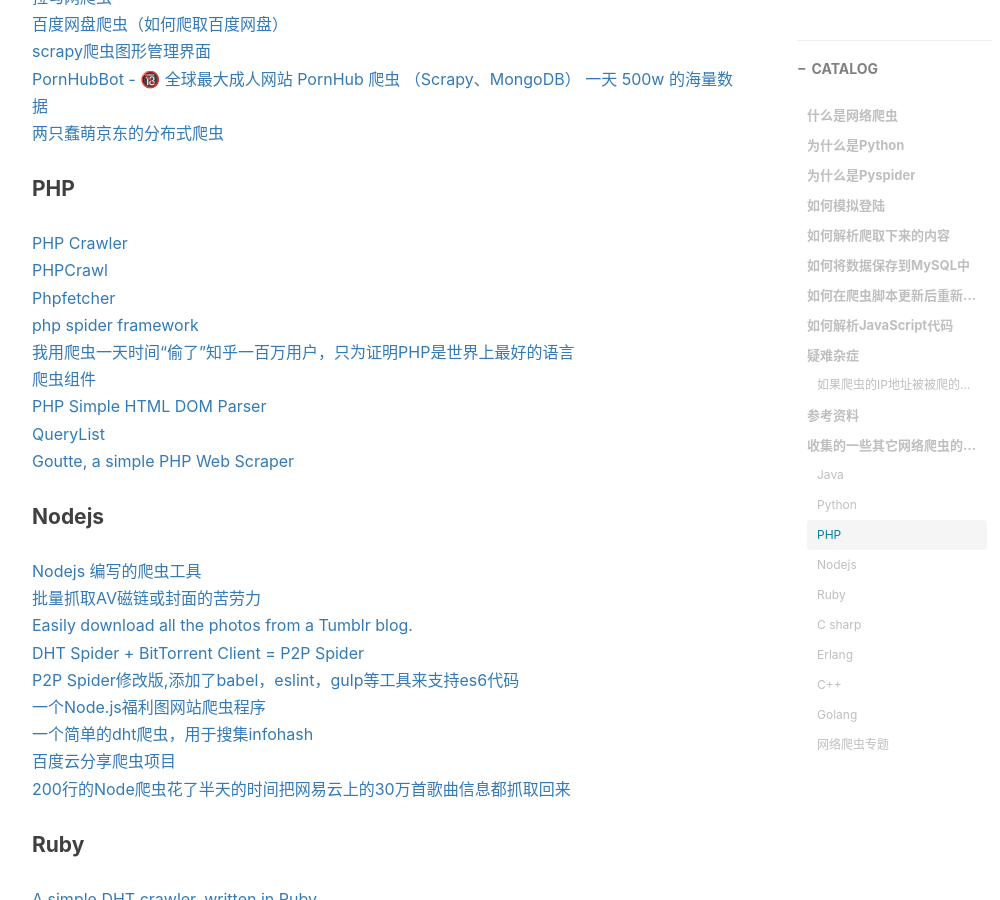
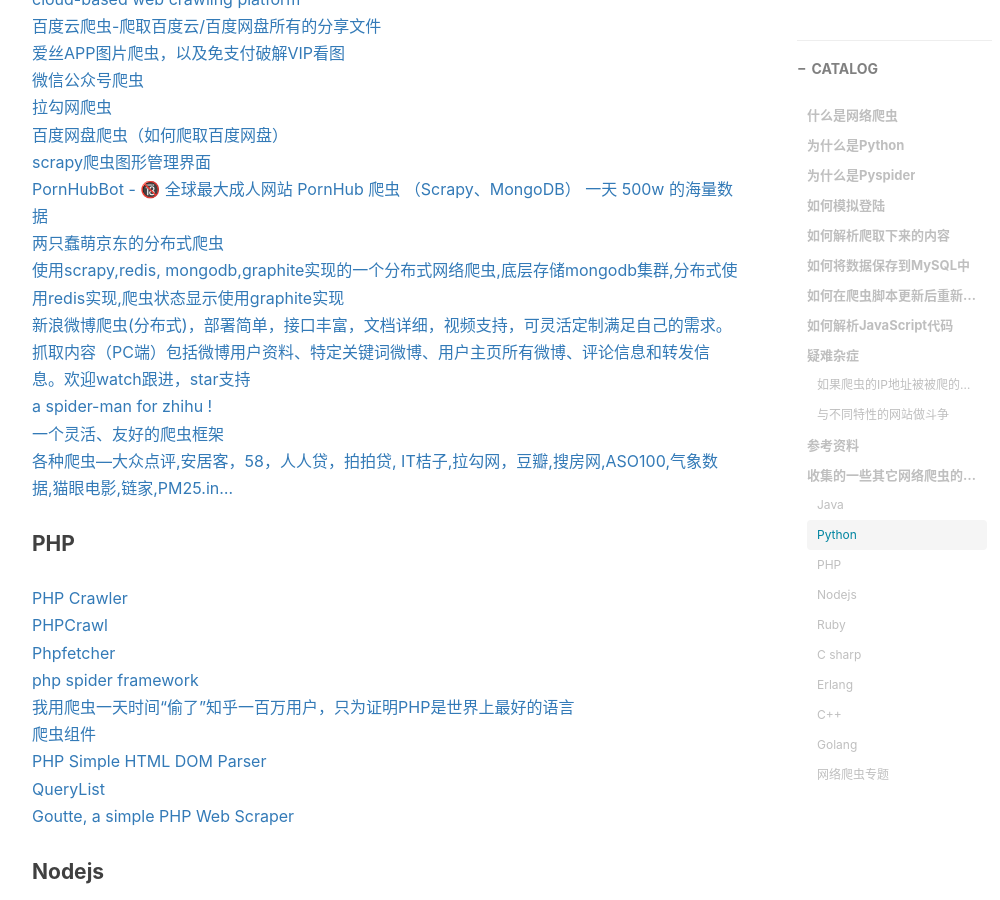
Before and after one commit to figofuture/figofuture.github.io, a Jekyll site: the page built from _posts/2016-08-10-pyspider-as-a-web-crawler-system.markdown, in a window 1280 px wide and 900 px high, scrolled down 12464 px. Shown: the whole window, without its empty margins (233-1233 px from the left). Built offline with Jekyll 4.4.1, drawn with Linux system fonts in a browser that asks for light colours; nearby versions of some CDN libraries; comment, search, counter and statistics services are not loaded; some of the changed text lies outside the part shown.

Commit message:
add new crawlers

```diff
--- a/_posts/2016-08-10-pyspider-as-a-web-crawler-system.markdown
+++ b/_posts/2016-08-10-pyspider-as-a-web-crawler-system.markdown
@@ -415,6 +415,9 @@
 #### 如果爬虫的IP地址被被爬的网站服务器屏蔽
 爬取的时候自己的IP被被爬的网站服务器封掉了,自动重启路由器,让路由器重新分配IP,然后在去爬取内容，[dynamic_ip](https://github.com/hizdm/dynamic_ip)
 
+#### 与不同特性的网站做斗争
+https://github.com/luyishisi/Anti-Anti-Spider
+
 ## 参考资料
 
 [binux/pyspider](https://github.com/binux/pyspider)
@@ -460,6 +463,11 @@
 [scrapy爬虫图形管理界面](https://github.com/DormyMo/SpiderKeeper)
 [PornHubBot - 🔞 全球最大成人网站 PornHub 爬虫 （Scrapy、MongoDB） 一天 500w 的海量数据](https://github.com/xiyouMc/WebHubBot)
 [两只蠢萌京东的分布式爬虫](https://github.com/samrayleung/jd_spider)
+[使用scrapy,redis, mongodb,graphite实现的一个分布式网络爬虫,底层存储mongodb集群,分布式使用redis实现,爬虫状态显示使用graphite实现](https://github.com/gnemoug/distribute_crawler)
+[新浪微博爬虫(分布式)，部署简单，接口丰富，文档详细，视频支持，可灵活定制满足自己的需求。抓取内容（PC端）包括微博用户资料、特定关键词微博、用户主页所有微博、评论信息和转发信息。欢迎watch跟进，star支持](https://github.com/ResolveWang/weibospider)
+[a spider-man for zhihu !](https://github.com/forezp/ZhihuSpiderMan)
+[一个灵活、友好的爬虫框架](https://github.com/DarkSand/Sasila)
+[各种爬虫---大众点评,安居客，58，人人贷，拍拍贷, IT桔子,拉勾网，豆瓣,搜房网,ASO100,气象数据,猫眼电影,链家,PM25.in...](https://github.com/Nyloner/Nyspider)
 
 #### PHP
 [PHP Crawler](https://sourceforge.net/projects/php-crawler/)
```
